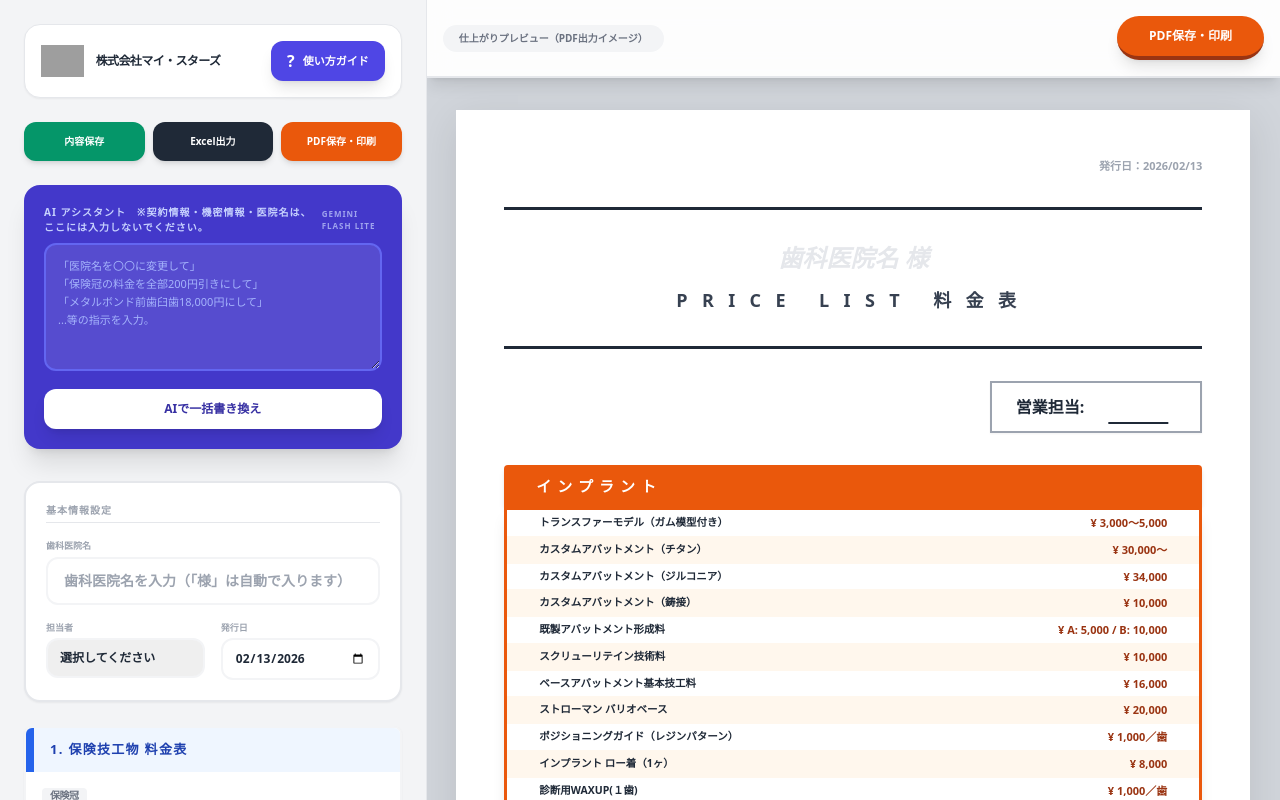
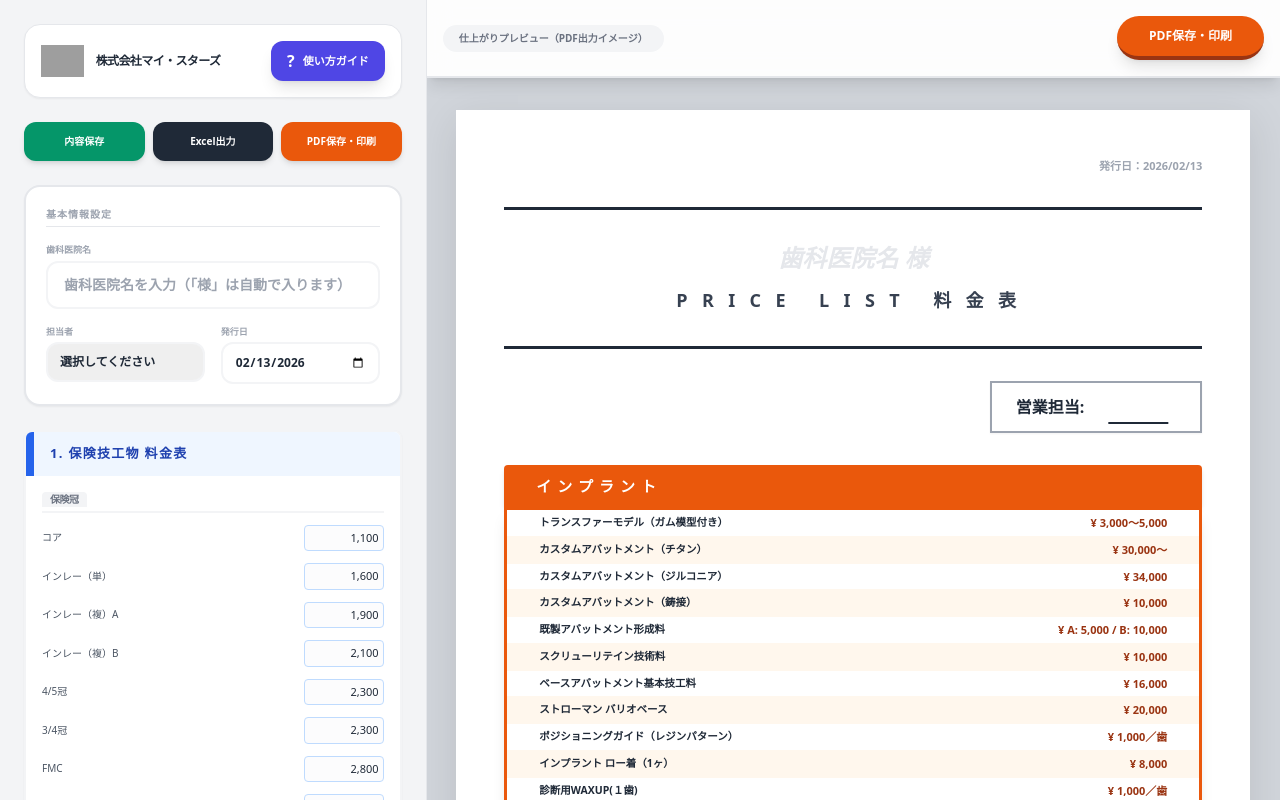
Before and after one commit to mystarz260116/mystarz-pricelist, a React (Vite) app: page / in a window 1280 px wide. Built offline with nearby package versions, Linux system fonts and the light colour scheme; grey boxes are pictures that could not be loaded.

Commit message:
refactor: Remove AI memo processing logic
Removed unused AI-related state variables (`memo`, `isProcessing`) and the `processMemoWithAI` function call from the main App component. This simplifies the component by removing features that are no longer implemented or in use.

```diff
--- a/App.tsx
+++ b/App.tsx
@@ -3,7 +3,6 @@ import React, { useState, useCallback, useEffect, useMemo } from 'react';
 import { PriceListData, PriceCategory } from './types';
 import { INITIAL_PRICE_DATA } from './constants';
 import PriceListRenderer from './components/PriceListRenderer';
-import { processMemoWithAI } from './services/geminiService';
 import * as XLSX from 'xlsx';
 
 // 保存キーは以前のデータを引き継ぐためV3を維持
@@ -11,9 +10,7 @@ const STORAGE_KEY = 'DENTAL_PRICE_LIST_STORE_V3';
 
 const App: React.FC = () => {
   const [data, setData] = useState<PriceListData>(INITIAL_PRICE_DATA);
-  const [memo, setMemo] = useState('');
   const [searchTerm, setSearchTerm] = useState('');
-  const [isProcessing, setIsProcessing] = useState(false);
   const [isPrinting, setIsPrinting] = useState(false);
   const [showGuide, setShowGuide] = useState(false);
   const [savedLists, setSavedLists] = useState<PriceListData[]>([]);
@@ -50,21 +47,6 @@ const App: React.FC = () => {
       l.clinic.representative.toLowerCase().includes(searchTerm.toLowerCase())
     );
   }, [savedLists, searchTerm]);
-
-  const handleUpdateMemo = async () => {
-    if (!memo.trim()) return;
-    setIsProcessing(true);
-    try {
-      const updated = await processMemoWithAI(memo, data);
-      setData(updated);
-      setMemo('');
-      alert('AIが価格表を更新しました！');
-    } catch (e) {
-      alert('AI処理中にエラーが発生しました。');
-    } finally {
-      setIsProcessing(false);
-    }
-  };
 
   const handleManualPriceChange = (catId: string, itemIdx: number, newFullPrice: string) => {
     const newData = { ...data };
@@ -219,8 +201,6 @@ const App: React.FC = () => {
     "今井", "阪本", "熊懐", "川合", "山田", "松井", "平", "宮川"
   ];
 
-  const aiPlaceholder = "「医院名を〇〇に変更して」\n「保険冠の料金を全部200円引きにして」\n「メタルボンド前歯臼歯18,000円にして」\n...等の指示を入力。";
-
   return (
     <div className="flex flex-col md:flex-row min-h-screen bg-gray-100 font-sans relative">
       {/* モバイル用フッターナビ */}
@@ -303,20 +283,6 @@ const App: React.FC = () => {
           </div>
         )}
 
-        <div className="mb-8 bg-indigo-700 p-5 rounded-2xl shadow-xl text-white">
-          <label className="text-[10px] font-black mb-2 flex justify-between items-center text-indigo-200 uppercase tracking-widest">
-            <span>AI アシスタント　※契約情報・機密情報・医院名は、ここには入力しないでください。</span>
-            <span className="text-[8px] opacity-70 font-bold">Gemini Flash Lite</span>
-          </label>
-          <textarea
-            className="w-full bg-white/10 border-2 border-indigo-500 rounded-xl p-3 text-[11px] h-32 mb-3 outline-none placeholder-indigo-300 leading-relaxed"
-            placeholder={aiPlaceholder}
-            value={memo}
-            onChange={(e) => setMemo(e.target.value)}
-          />
-          <button onClick={handleUpdateMemo} disabled={isProcessing} className="w-full py-3 rounded-xl text-xs font-black bg-white text-indigo-800 active:scale-95 hover:bg-gray-100 transition-all shadow-lg">{isProcessing ? '解析中...' : 'AIで一括書き換え'}</button>
-        </div>
-
         <div className="bg-white p-5 rounded-2xl border-2 border-gray-200 shadow-sm mb-6">
           <h2 className="text-[10px] font-black text-gray-400 mb-4 tracking-widest border-b pb-1 uppercase">基本情報設定</h2>
           <div className="space-y-4">
@@ -390,7 +356,7 @@ const App: React.FC = () => {
               <section>
                 <h3 className="text-sm font-black text-indigo-600 mb-3 uppercase tracking-widest border-b pb-1">ステップ2：価格の微調整</h3>
                 <div className="text-sm">
-                  <p className="text-gray-600">各カテゴリー毎に、直接フォームへ金額を入力します。AIアシスタントにまとめて「全体を1割増しにして」のように指示することも可能です。AIアシスタント操作がポンコツ（細かい指示は時間がかかります）でうまくいかない場合は、各フォームから入力してください。</p>
+                  <p className="text-gray-600">各カテゴリー毎に、直接フォームへ金額を入力します。</p>
                 </div>
               </section>
 
```
